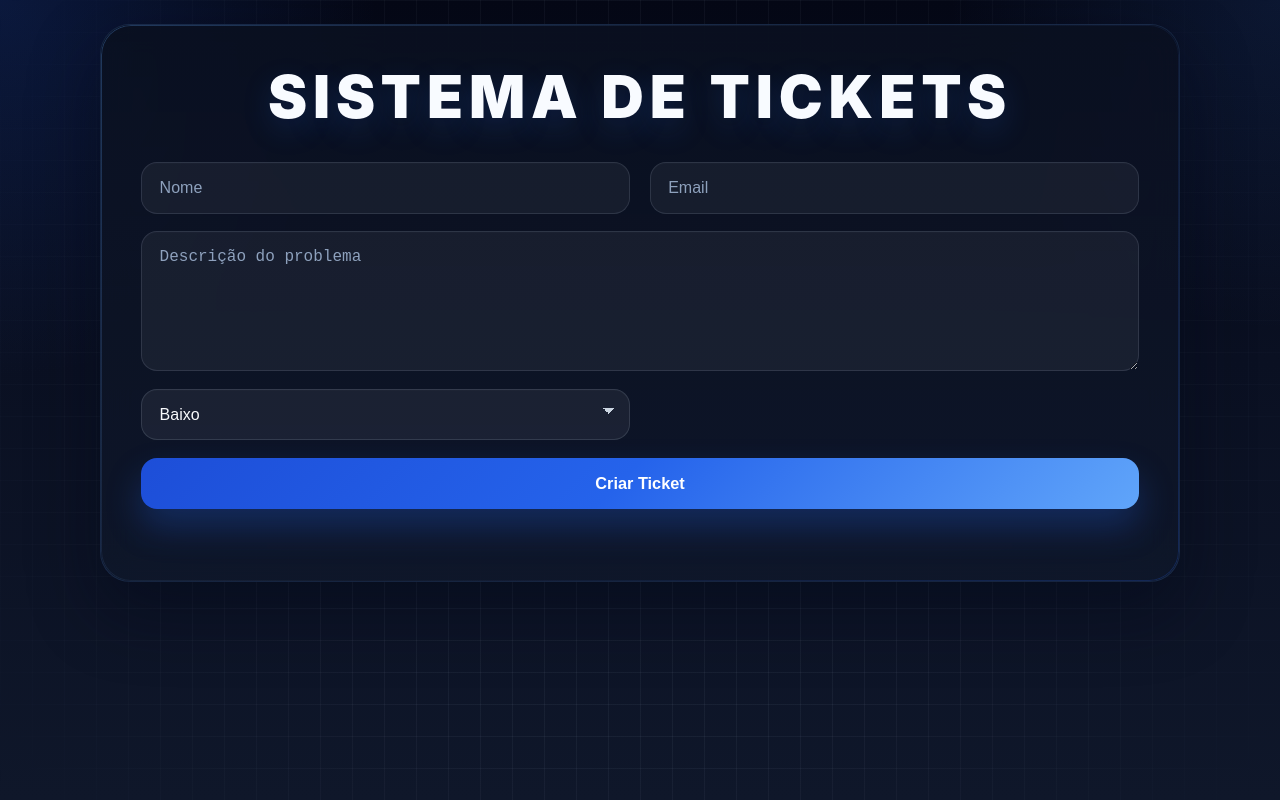
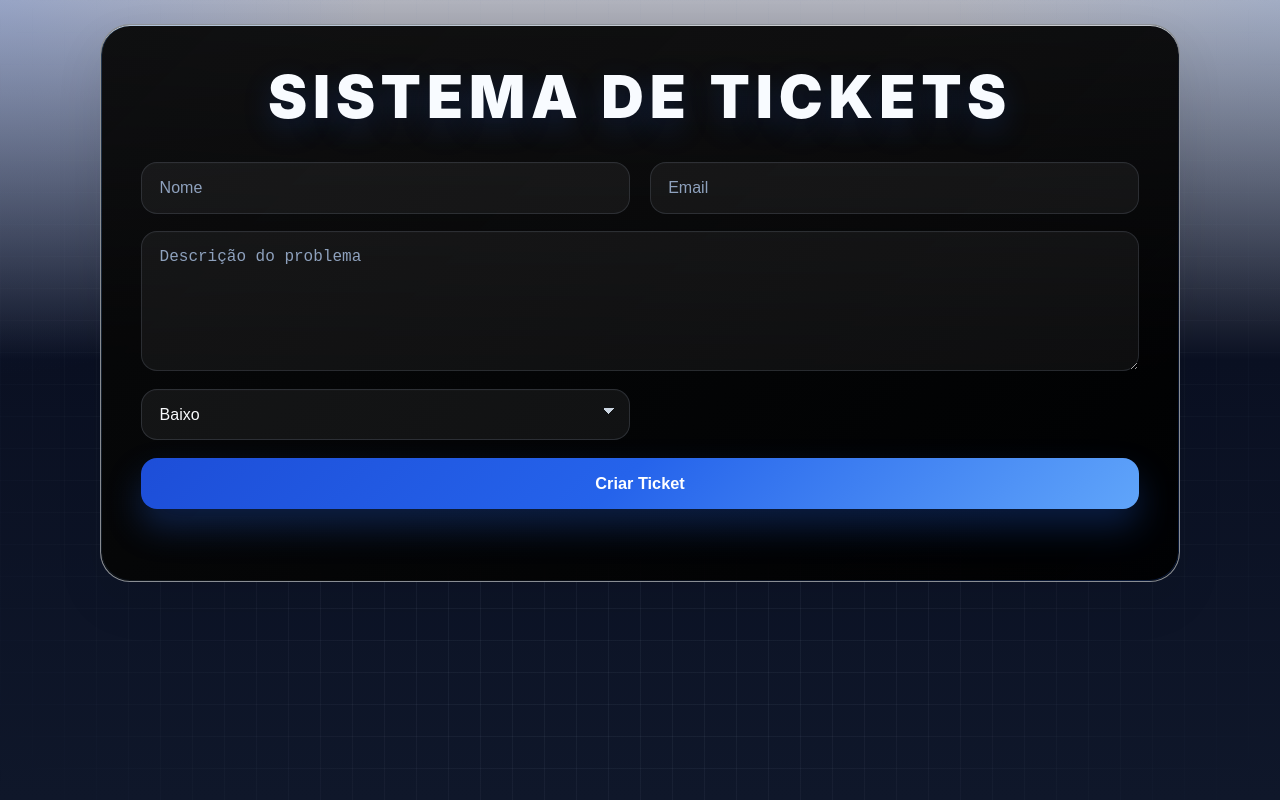
Before and after one commit to elizianeandreia/sistema_tickets, a React (Vite) app: page / in a window 1280 px wide. Built offline with nearby package versions, Linux system fonts and the light colour scheme.

Commit message:
Update App.css

```diff
--- a/src/App.css
+++ b/src/App.css
@@ -5,7 +5,7 @@
 }
 
 :root {
-  --bg-1: #050816;
+  --bg-1: #b1b3bd;
   --bg-2: #0a1022;
   --bg-3: #0f172a;
   --panel: rgba(10, 16, 32, 0.82);
@@ -48,7 +48,7 @@ body::before {
     linear-gradient(rgba(148, 163, 184, 0.08) 1px, transparent 1px),
     linear-gradient(90deg, rgba(148, 163, 184, 0.08) 1px, transparent 1px);
   background-size: 32px 32px;
-  mask-image: radial-gradient(circle at center, black 45%, transparent 100%);
+  mask-image: radial-gradient(circle at center, rgb(223, 223, 223) 45%, transparent 100%);
   pointer-events: none;
 }
 
@@ -62,11 +62,11 @@ body::before {
   margin: 0 auto;
   padding: 40px;
   border-radius: 30px;
-  background: linear-gradient(180deg, rgba(10, 16, 32, 0.9), rgba(15, 23, 42, 0.84));
-  border: 1px solid rgba(96, 165, 250, 0.14);
-  box-shadow: var(--shadow-lg);
-  backdrop-filter: blur(16px);
-  -webkit-backdrop-filter: blur(16px);
+  background: linear-gradient(135deg, rgba(8, 8, 8, 0.95), rgba(0, 0, 0, 0.92));
+  border: 1px solid rgba(226, 232, 240, 0.6);
+  box-shadow: 0 20px 50px rgba(0, 0, 0, 0.08), inset 0 1px 0 rgba(255, 255, 255, 0.8);
+  backdrop-filter: blur(20px);
+  -webkit-backdrop-filter: blur(20px);
   position: relative;
   overflow: hidden;
 }
```
